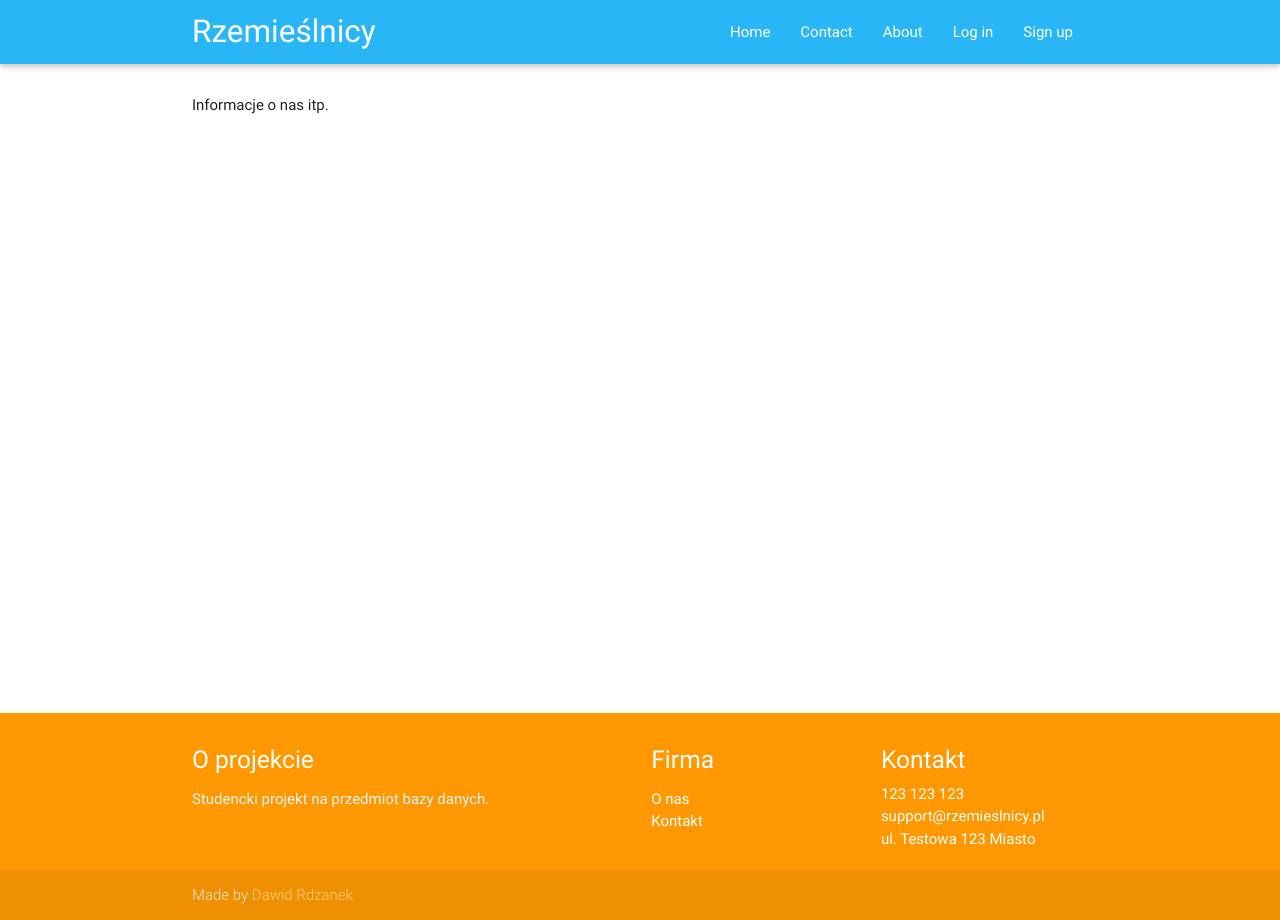
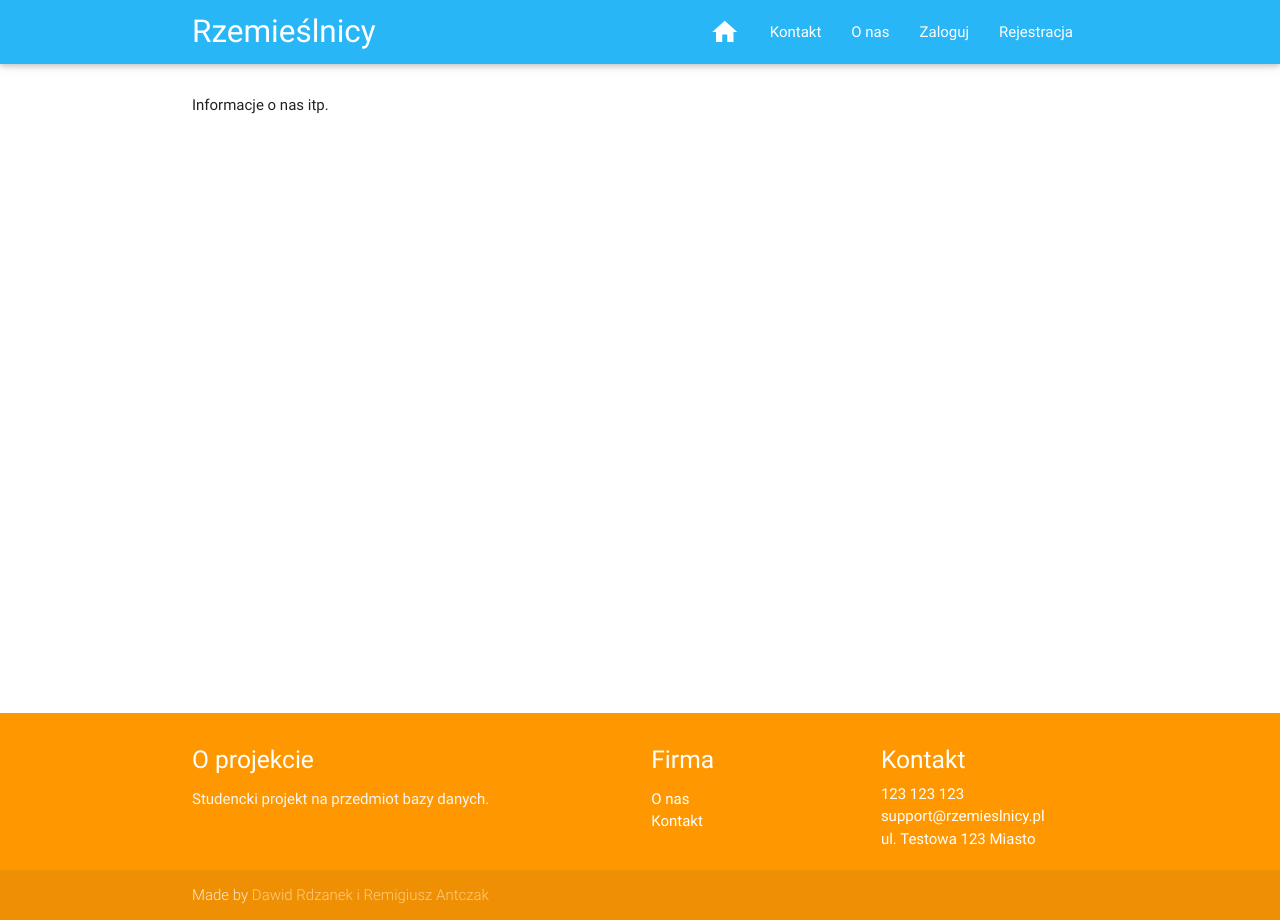
Before and after one commit to Akus93/rzemieslnicy, a Django app: template rzemieslnicy/templates/rzemieslnicy/about.html in a window 1280 px wide. Run offline with Django 3.2, Linux system fonts and the light colour scheme; the template is opened without the code that fills it, so the values that code supplies are empty; some libraries are stand-ins or nearby versions.

Commit message:
Zmiany w wyglądzie

```diff
--- a/rzemieslnicy/templates/rzemieslnicy/base.html
+++ b/rzemieslnicy/templates/rzemieslnicy/base.html
@@ -16,30 +16,30 @@
   <nav class="light-blue lighten-1" role="navigation">
     <div class="nav-wrapper container"><a id="logo-container" href="/home/" class="brand-logo">Rzemieślnicy</a>
       <ul class="right hide-on-med-and-down">
-        <li><a href="{% url 'index' %}">Home</a></li>
-        <li><a href="{% url 'contact' %}">Contact</a></li>
-        <li><a href="{% url 'about' %}">About</a></li>
+        <li><a href="{% url 'index' %}"><i class="material-icons">home</i></a></li>
+        <li><a href="{% url 'contact' %}">Kontakt</a></li>
+        <li><a href="{% url 'about' %}">O nas</a></li>
         {% if not user.is_authenticated %}
-            <li><a href="{% url 'login' %}">Log in</a></li>
-            <li><a href="{% url 'signup' %}">Sign up</a></li>
+            <li><a href="{% url 'login' %}">Zaloguj</a></li>
+            <li><a href="{% url 'signup' %}">Rejestracja</a></li>
         {% endif %}
         {% if user.is_authenticated %}
-            <li><a href="{% url 'account' %}">Account</a></li>
-            <li><a href="{% url 'logout' %}">Log out</a></li>
+            <li><a href="{% url 'account' %}">Konto</a></li>
+            <li><a href="{% url 'logout' %}">Wyloguj</a></li>
         {% endif %}
       </ul>
 
       <ul id="nav-mobile" class="side-nav">
-        <li><a href="{% url 'index' %}">Home</a></li>
-        <li><a href="{% url 'contact' %}">Contact</a></li>
-        <li><a href="{% url 'about' %}">About</a></li>
+        <li><a href="{% url 'index' %}"><i class="material-icons">home</i></a></li>
+        <li><a href="{% url 'contact' %}">Kontakt</a></li>
+        <li><a href="{% url 'about' %}">O nas</a></li>
         {% if not user.is_authenticated %}
-            <li><a href="{% url 'login' %}">Log in</a></li>
-            <li><a href="{% url 'signup' %}">Sign up</a></li>
+            <li><a href="{% url 'login' %}">Zaloguj</a></li>
+            <li><a href="{% url 'signup' %}">Rejestracja</a></li>
         {% endif %}
         {% if user.is_authenticated %}
-            <li><a href="{% url 'account' %}">Account</a></li>
-            <li><a href="{% url 'logout' %}">Log out</a></li>
+            <li><a href="{% url 'account' %}">Konto</a></li>
+            <li><a href="{% url 'logout' %}">Wyloguj</a></li>
         {% endif %}
       </ul>
       <a href="#" data-activates="nav-mobile" class="button-collapse"><i class="material-icons">menu</i></a>
@@ -94,7 +94,7 @@
     </div>
     <div class="footer-copyright">
       <div class="container">
-      Made by <span class="orange-text text-lighten-3" >Dawid Rdzanek</span>
+      Made by <span class="orange-text text-lighten-3" >Dawid Rdzanek i Remigiusz Antczak</span>
       </div>
     </div>
   </footer>
--- a/rzemieslnicy/templates/rzemieslnicy/index.html
+++ b/rzemieslnicy/templates/rzemieslnicy/index.html
@@ -12,7 +12,7 @@
                 <label class="active" for="search"><i class="material-icons">search</i></label>
                 <i class="material-icons">close</i>
             </div>
-              <button class="btn-large waves-effect waves-light light-blue lighten-1" type="submit" name="action">Search
+              <button class="btn-large waves-effect waves-light light-blue lighten-1" type="submit" name="action">Znajdź zakład
                   <i class="material-icons right">send</i>
               </button>
         </form>
```
Also changed, not shown: rzemieslnicy/forms.py (+26 -7 lines), rzemieslnicy/templates/rzemieslnicy/opinion_report.html (+13 -1 lines), rzemieslnicy/templates/rzemieslnicy/signup_form.html (+6 -6 lines).
